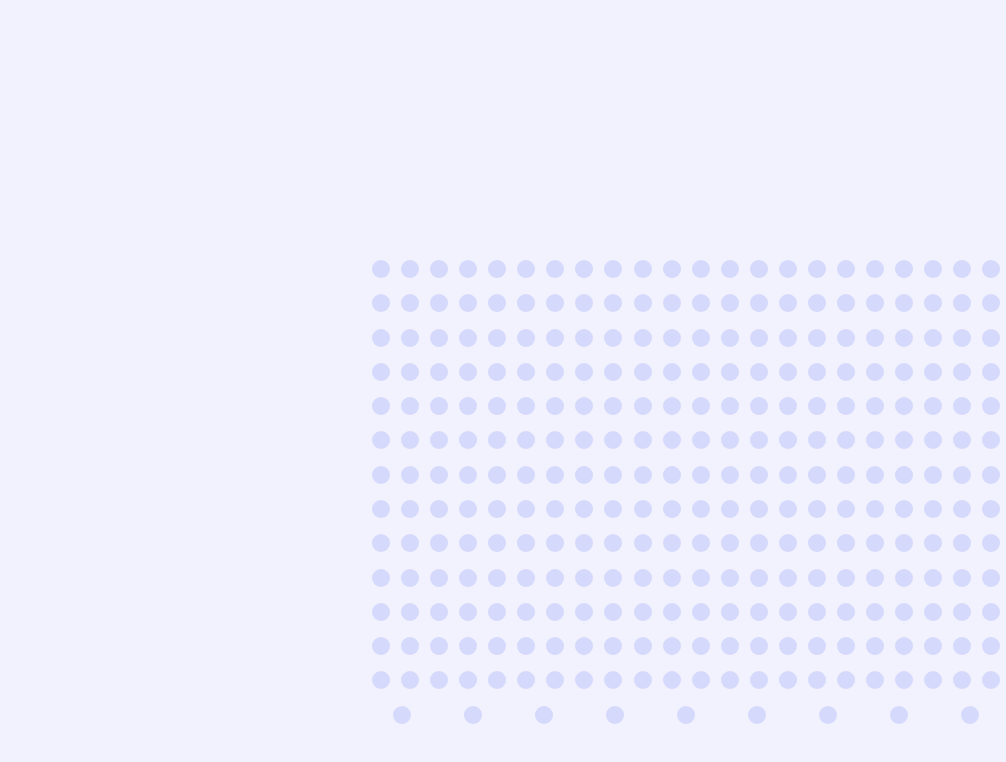
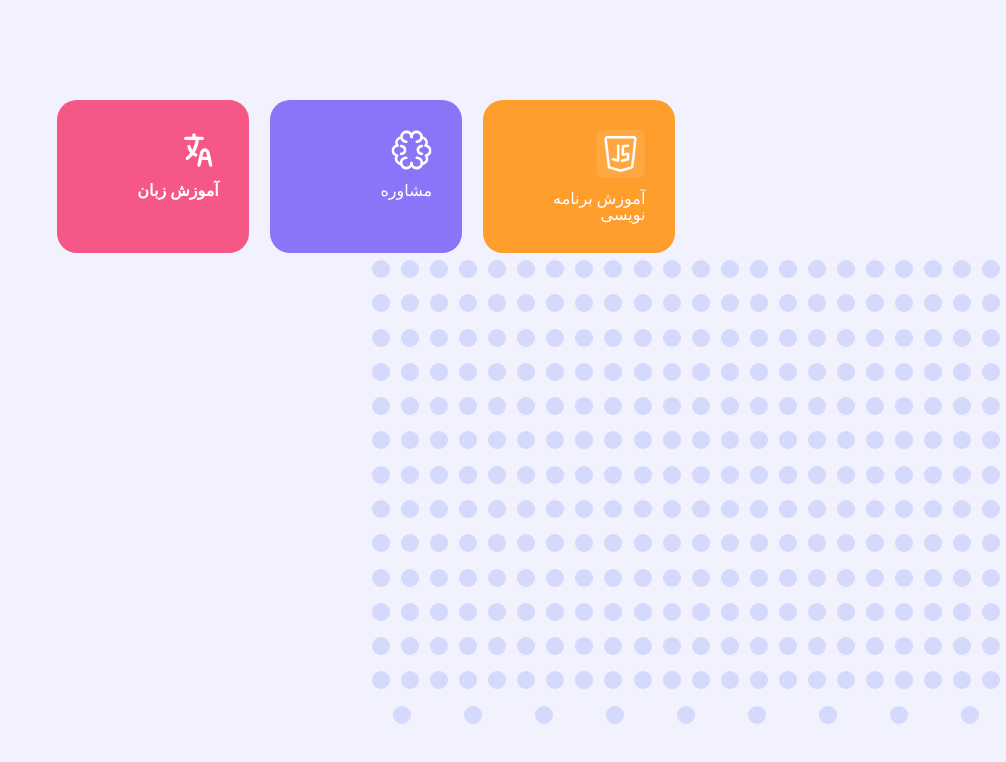
Before and after one commit to Mehrabkb/testing-task, a plain HTML site: page index.html in a window 1280 px wide. Shown: the whole page, without its empty margins (274-1280 px from the left). Drawn offline with Linux system fonts and the light colour scheme.

Commit message:
add menus

```diff
--- a/index.html
+++ b/index.html
@@ -10,7 +10,42 @@
       <div class="top">
         <div class="circles">
         </div>
-
+        <div class="main">
+          <div class="header">
+            <div class="items">
+              <div class="item js">
+                <div class="wrapper">
+                  <div class="top">
+                    <img src="images/Languages.svg" alt="">
+                  </div>
+                  <div class="bottom">
+                    آموزش برنامه نویسی
+                  </div>
+                </div>
+              </div>
+              <div class="item brain">
+                <div class="wrapper">
+                  <div class="top">
+                    <img src="images/brain.svg" alt="">
+                  </div>
+                  <div class="bottom">
+                    مشاوره
+                  </div>
+                </div>
+              </div>
+              <div class="item language">
+                <div class="wrapper">
+                  <div class="top">
+                    <img src="images/language.svg" alt="">
+                  </div>
+                  <div class="bottom">
+                    <h3>آموزش زبان</h3>
+                  </div>
+                </div>
+              </div>
+            </div>
+          </div>
+        </div>
       </div>
     </main>
     <script src="jquery.min.js" charset="utf-8"></script>
--- a/style.css
+++ b/style.css
@@ -103,12 +103,12 @@ input, select {
 body{
   background : #f1f2fe;
 }
-body .top{
+body main > .top{
   position: relative;
   top : 100px;
   height: 100vh;
 }
-body .top .circles{
+body main > .top .circles{
   width: 50%;
   height: 60vh ;
   position: absolute;
@@ -119,7 +119,7 @@ body .top .circles{
   justify-content: space-around;
 
 }
-body .top .circles .item{
+body main > .top .circles .item{
   width:8px;
   height:8px;
   border-radius: 50%;
@@ -129,3 +129,33 @@ body .top .circles .item{
   display: block;
   opacity: .5;
 }
+body main > .top .main {
+  width: 50%;
+  position: absolute;
+  top : 0 ;
+  right : 50%;
+  transform: translate(50%);
+}
+body main > .top .main .header .items {
+  display: flex;
+  justify-content: space-around;
+}
+body main > .top .main .header .items .item{
+  width: 30%;
+  padding : 30px;
+  border-radius: 20px;
+  color : #fff;
+  box-sizing: border-box;
+}
+body main > .top .main .header .items .item.language{
+  background : #F55787;
+}
+body main > .top .main .header .items .item.brain{
+  background : #8A75F8;
+}
+body main > .top .main .header .items .item .bottom {
+  margin-top : 10px;
+}
+body main > .top .main .header .items .item.js{
+  background : #FF9E2D;
+}
```
Also changed, not shown: images/Languages.svg (added), images/brain.svg (added), images/language.svg (added).
